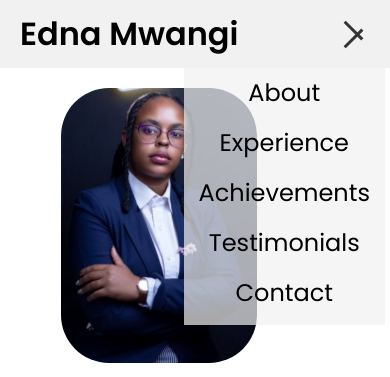
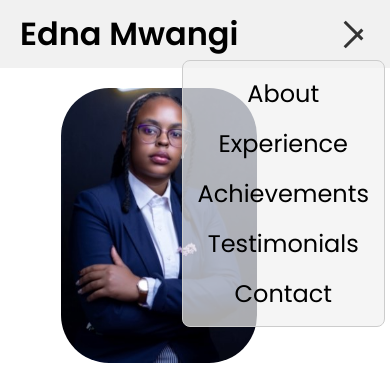
Before and after one commit to Andymwangi/senior-procurement-officer-portfolio, a plain HTML site: page index.html in a window 390 px wide. Both pictures are taken after a click on the element 353 px from the left and 34 px from the top of the page. Shown: the top 377 px of the page. Drawn offline with Linux system fonts and the light colour scheme.

Commit message:
Update style.css

```diff
--- a/style.css
+++ b/style.css
@@ -97,7 +97,8 @@ nav {
   width: auto;
   padding: 5px;
   z-index: 999;
-  border:none;
+  border: 0.5px solid #ccc;
+  border-radius: 0.5rem;
   margin: 0; /* Remove margin */
 }
 
```
